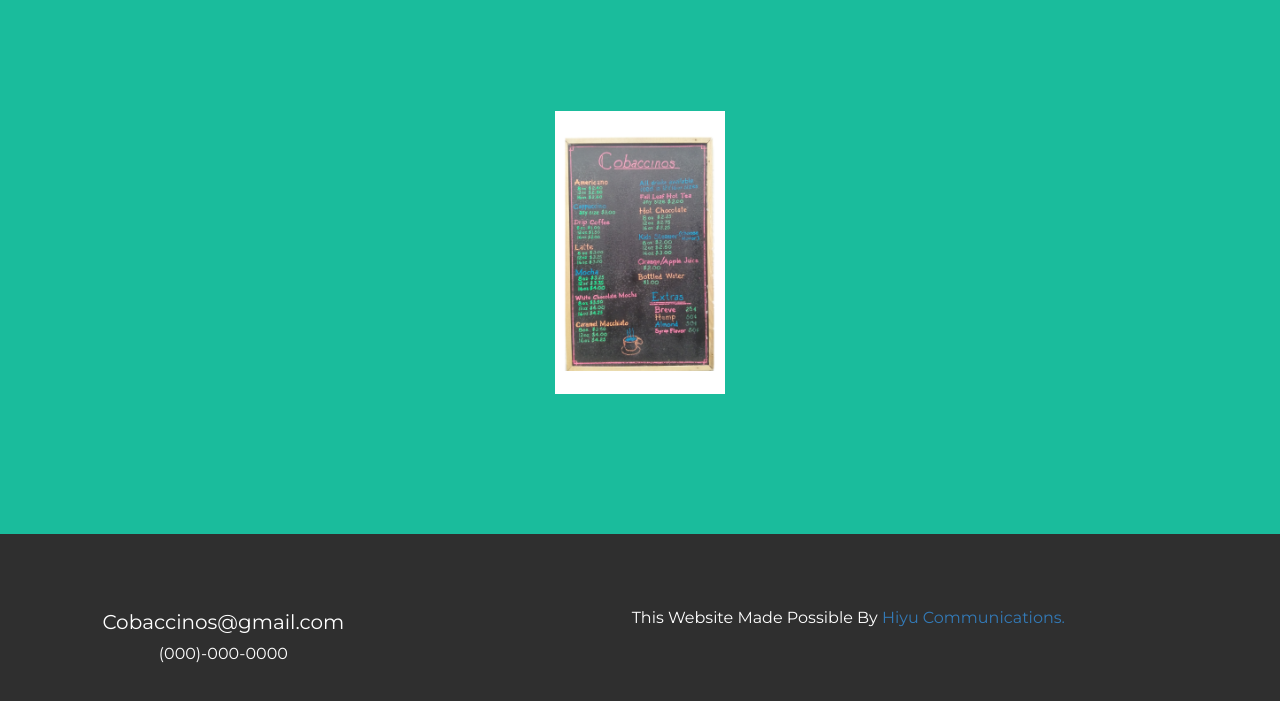
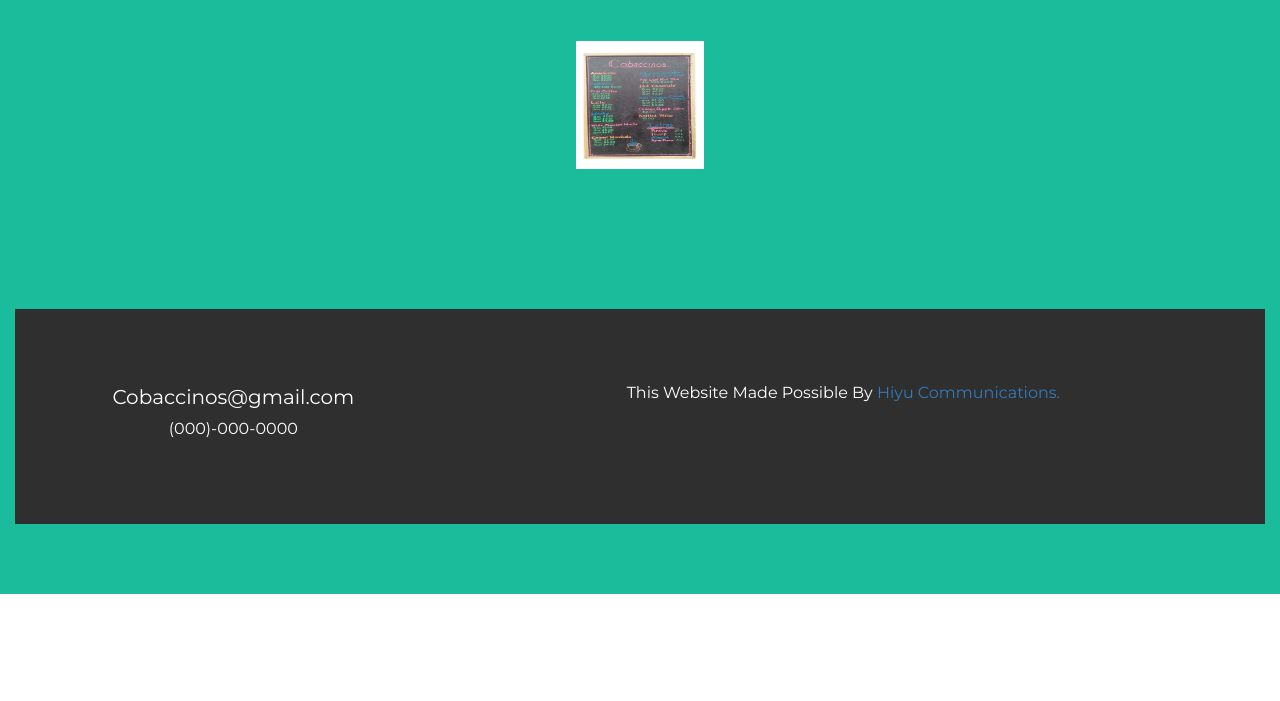
Before and after one commit to ScribbleBandit/docs, a plain HTML site: page menu.html in a window 1280 px wide. Shown: the part 207-908 px from the top of the page. After the commit the page ends 801 px from the top, so only its background shows below. Drawn offline with nearby package versions, Linux system fonts and the light colour scheme.

Commit message:
Add files via upload

```diff
--- a/menu.html
+++ b/menu.html
@@ -79,7 +79,7 @@
 <div class="container-fluid bg-1 text-center">
   <h2 class="margin">Menu</h2>
 <!-- An image of the menu will be easier to update-->
-  <img src="menu 12-16.jpg" alt="menu photo"  width="200px"
+  <img src="menu 12-16.jpg" alt="menu photo"  style="width:128px;height:128px;">
 	<div class="container-fluid bg-6 text-center">
 
 </div>
```
